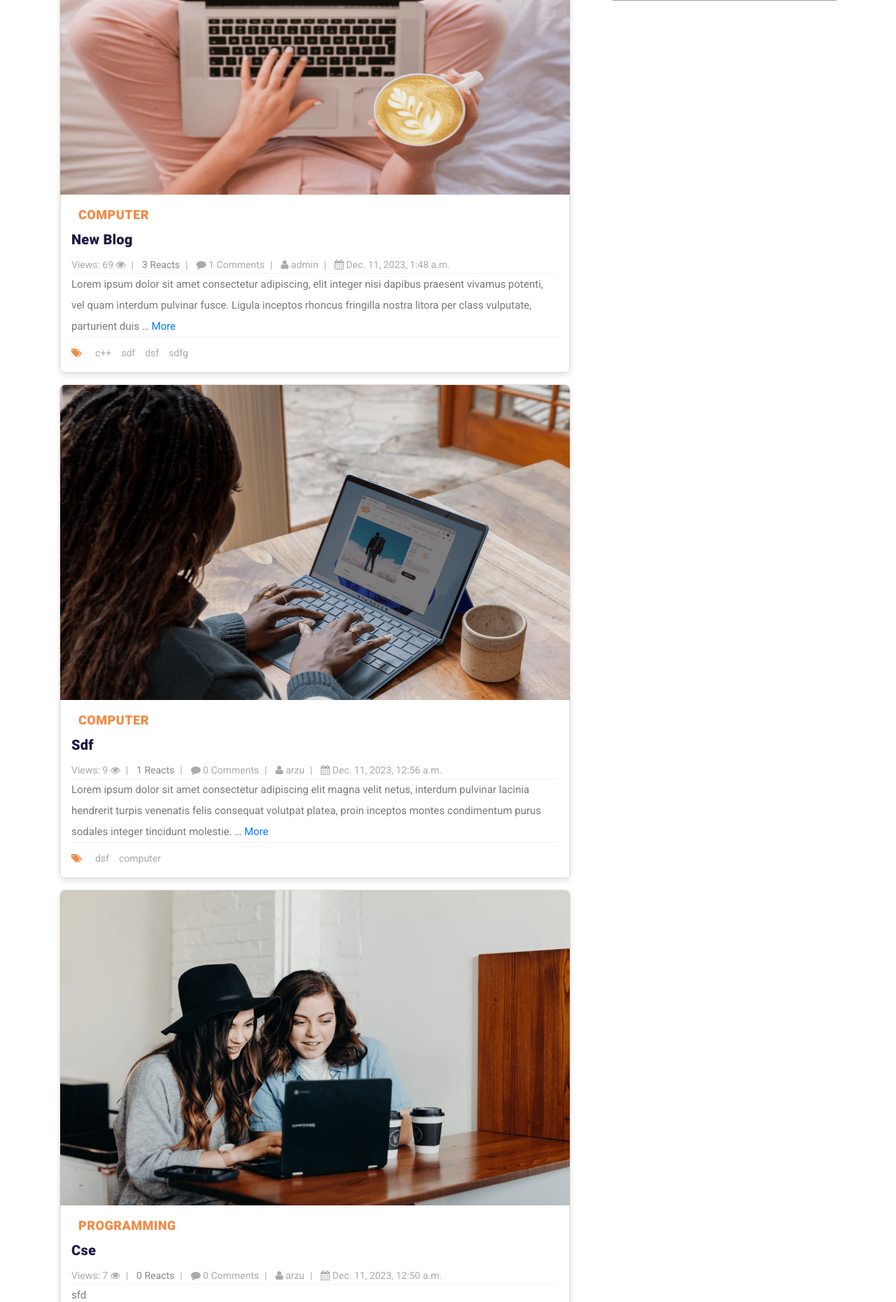
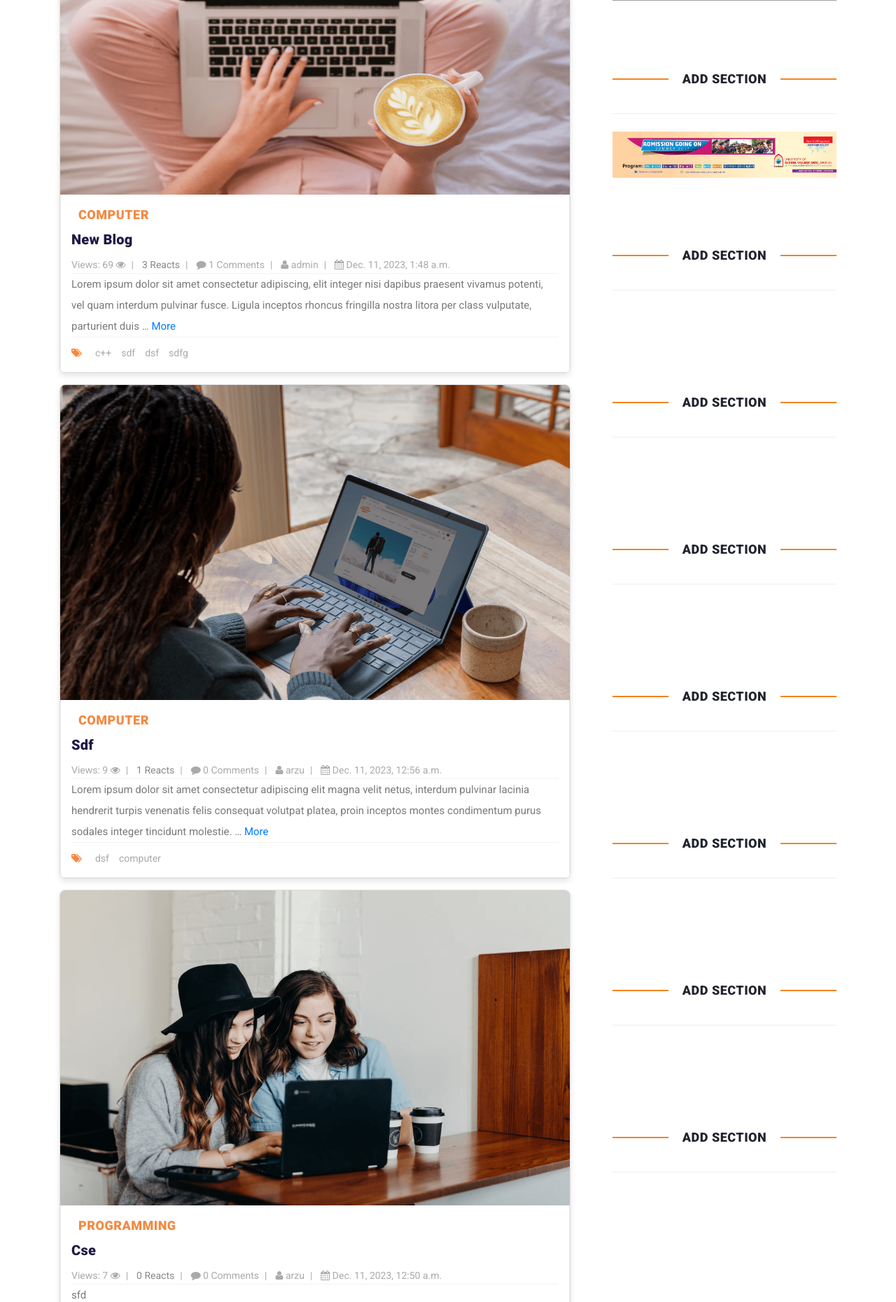
Before and after one commit to moniruldevelopers/Multiuser-Blog-Website-Usign-Pyhton-and-Django, a Django app: page / in a window 1280 px wide. Shown: the part 4088-5948 px from the top of the page at 70% size. Run offline with Django 4.2, Linux system fonts and the light colour scheme; data comes from the database, SQL or seed files in the repository; both versions use the stored data as it was after the commit; some libraries are stand-ins or nearby versions; grey boxes are pictures that could not be loaded.

Commit message:
day 12 last

```diff
--- a/blog/signals.py
+++ b/blog/signals.py
@@ -3,6 +3,8 @@ from django.db.models.signals import post_save, m2m_changed
 from .models import Blog
 from user_profile.models import Follow, User
 from notification.models import Notification
+
+
 
 @receiver(post_save, sender=Blog)
 def send_notification_to_followers_when_blog_created(instance,created,*args, **kwargs):
--- a/blog/templates/banner.html
+++ b/blog/templates/banner.html
@@ -8,7 +8,7 @@
     <div class="owl-banner owl-carousel">
       {% for blog in most_liked|slice:"20" %}
         <div class="item blog-card">
-          <img  class="zoom-on-hover" style="height: 350px;" src="{{blog.banner.url}}" alt="{{blog.title}}">
+          <a href="{% url 'blog_details' blog.slug %}"><img  class="zoom-on-hover" style="height: 350px;" src="{{blog.banner.url}}" alt="{{blog.title}}"></a>
           <div class="item-content">
             <div class="main-content">
               <div class="meta-category category-badge">
--- a/blog/templates/blog_card.html
+++ b/blog/templates/blog_card.html
@@ -3,7 +3,7 @@
 <div class="col-lg-6">
   <div class="blog-card mb-3">
     <div class="blog-thumb thumbnail">
-      <img class="zoom-on-hover" style="height: 250px;" src="{{blog.banner.url}}" alt="{{blog.title}}">
+      <a href="{% url 'blog_details' blog.slug %}"><img class="zoom-on-hover" style="height: 250px;" src="{{blog.banner.url}}" alt="{{blog.title}}"></a>
     </div>
     <div class="down-content">
       <span class="category-badge">{{blog.category}}</span>
--- a/blog/templates/footer.html
+++ b/blog/templates/footer.html
@@ -11,11 +11,7 @@
       padding-right: 0;
   }
 </style>
-<div class="container">
-  {% for ad in latest_ad %}
-  <a target="_blank" href="{{ad.ad3_url}}"><img  style="width: fit-content; height: 225px; " src="{{ad.ad3.url}}" alt=""></a>
-{% endfor %}
-</div>
+
 
 
 <div  class="container-fluid my-3 custom-container">
--- a/blog/templates/home.html
+++ b/blog/templates/home.html
@@ -17,7 +17,8 @@
                 <div class="col-lg-12 mb-3">
                   <div class="blog-card">
                     <div class="blog-thumb thumbnail">
-                      <img class="zoom-on-hover" style="height: 450px;" src="{{blog.banner.url}}" alt="{{blog.title}}">
+                      <a href="{% url 'blog_details' blog.slug %}"><img class="zoom-on-hover" style="height: 450px;" src="{{blog.banner.url}}" alt="{{blog.title}}"></a>
+
                     </div>
                     <div class="down-content">
                       <span class="category-badge">{{blog.category}}</span>
--- a/blog/templates/notifactions.html
+++ b/blog/templates/notifactions.html
@@ -6,8 +6,6 @@
 {% endblock title %}
 
 {% block content %}
-
-
 <section class="notifications">
     <div class="container">
         <div class="row justify-content-center mt-5">
--- a/blog/templates/sidebar.html
+++ b/blog/templates/sidebar.html
@@ -119,5 +119,103 @@
           data-hide-cover="false"
           data-show-facepile="false"></div>
       </div>
+      <div class="col-lg-12 mb-5">
+        <div class="sidebar-item categories">
+          <div class="sidebar-heading seven">
+            <h2>Add section</h2>
+          </div>
+          <div class="content " style="text-transform: uppercase;">
+          {% for ad in latest_ad %}
+            <a target="_blank" href="{{ad.ad3_url}}"><img  style="width: 100%;" src="{{ad.ad3.url}}" alt=""></a>
+          {% endfor %}
+          </div>
+        </div>
+      </div>
+      <div class="col-lg-12 mb-5">
+        <div class="sidebar-item categories">
+          <div class="sidebar-heading seven">
+            <h2>Add section</h2>
+          </div>
+          <div class="content " style="text-transform: uppercase;">
+          {% for ad in latest_ad %}
+            <a target="_blank" href="{{ad.ad4_url}}"><img  style="width: 100%;" src="{{ad.ad4.url}}" alt=""></a>
+          {% endfor %}
+          </div>
+        </div>
+      </div>
+
+      <div class="col-lg-12 mb-5">
+        <div class="sidebar-item categories">
+          <div class="sidebar-heading seven">
+            <h2>Add section</h2>
+          </div>
+          <div class="content " style="text-transform: uppercase;">
+          {% for ad in latest_ad %}
+            <a target="_blank" href="{{ad.ad5_url}}"><img  style="width: 100%;" src="{{ad.ad5.url}}" alt=""></a>
+          {% endfor %}
+          </div>
+        </div>
+      </div>
+      <div class="col-lg-12 mb-5">
+        <div class="sidebar-item categories">
+          <div class="sidebar-heading seven">
+            <h2>Add section</h2>
+          </div>
+          <div class="content " style="text-transform: uppercase;">
+          {% for ad in latest_ad %}
+            <a target="_blank" href="{{ad.ad6_url}}"><img  style="width: 100%;" src="{{ad.ad6.url}}" alt=""></a>
+          {% endfor %}
+          </div>
+        </div>
+      </div>
+      <div class="col-lg-12 mb-5">
+        <div class="sidebar-item categories">
+          <div class="sidebar-heading seven">
+            <h2>Add section</h2>
+          </div>
+          <div class="content " style="text-transform: uppercase;">
+          {% for ad in latest_ad %}
+            <a target="_blank" href="{{ad.ad7_url}}"><img  style="width: 100%;" src="{{ad.ad7.url}}" alt=""></a>
+          {% endfor %}
+          </div>
+        </div>
+      </div>
+
+      <div class="col-lg-12 mb-5">
+        <div class="sidebar-item categories">
+          <div class="sidebar-heading seven">
+            <h2>Add section</h2>
+          </div>
+          <div class="content " style="text-transform: uppercase;">
+          {% for ad in latest_ad %}
+            <a target="_blank" href="{{ad.ad8_url}}"><img  style="width: 100%;" src="{{ad.ad8.url}}" alt=""></a>
+          {% endfor %}
+          </div>
+        </div>
+      </div>
+      <div class="col-lg-12 mb-5">
+        <div class="sidebar-item categories">
+          <div class="sidebar-heading seven">
+            <h2>Add section</h2>
+          </div>
+          <div class="content " style="text-transform: uppercase;">
+          {% for ad in latest_ad %}
+            <a target="_blank" href="{{ad.ad9_url}}"><img  style="width: 100%;" src="{{ad.ad9.url}}" alt=""></a>
+          {% endfor %}
+          </div>
+        </div>
+      </div>
+      <div class="col-lg-12 mb-5">
+        <div class="sidebar-item categories">
+          <div class="sidebar-heading seven">
+            <h2>Add section</h2>
+          </div>
+          <div class="content " style="text-transform: uppercase;">
+          {% for ad in latest_ad %}
+            <a target="_blank" href="{{ad.ad10_url}}"><img  style="width: 100%;" src="{{ad.ad10.url}}" alt=""></a>
+          {% endfor %}
+          </div>
+        </div>
+      </div>
 
 </div>
```
Also changed, not shown: blog/templates/blog_details.html (+7 -7 lines), blog/static/assets/css/main.css (line endings or trailing spaces), db.sqlite3, media/blog_banners/adding-logo-images-to-navbars_eblogugv.jpg (added), notification/migrations/0035_alter_notification_notification_types.py (added), notification/migrations/0036_alter_notification_notification_types.py (added), notification/models.py (line endings or trailing spaces), user_profile/views.py (line endings or trailing spaces).
